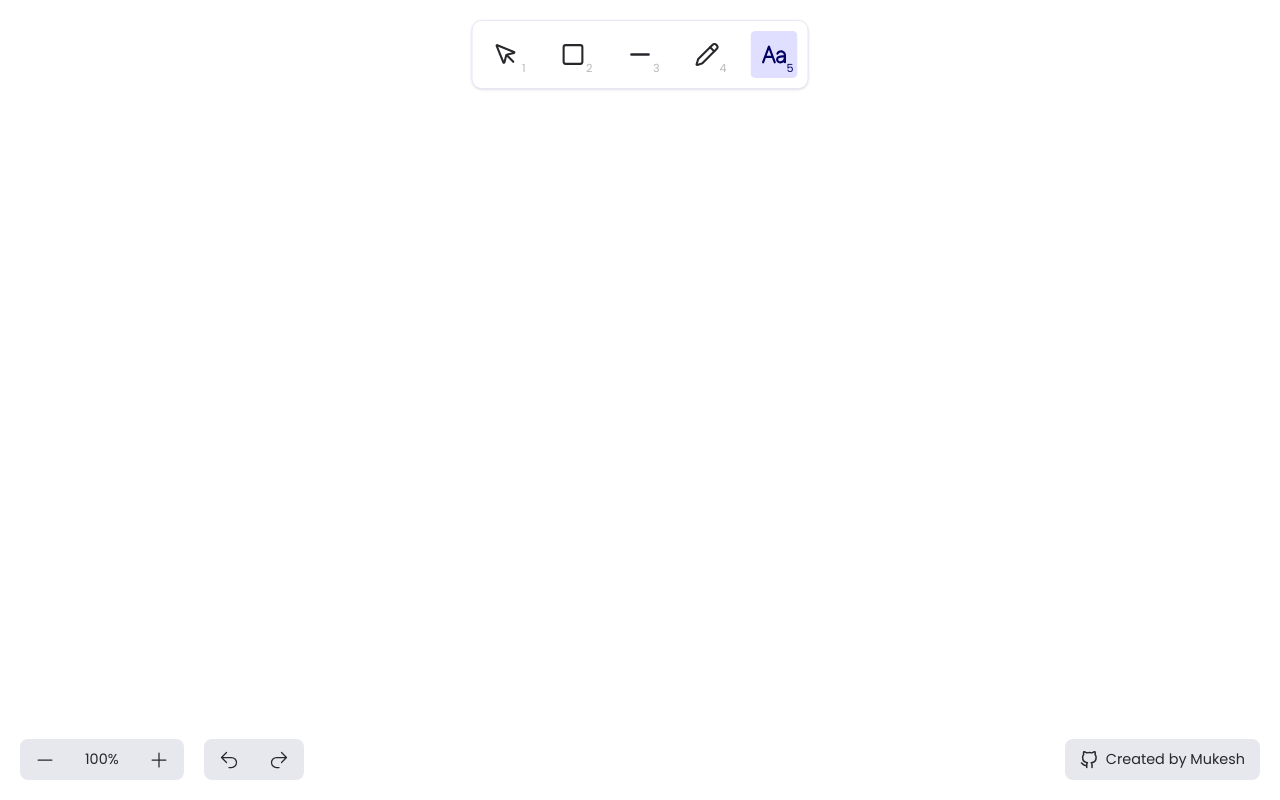
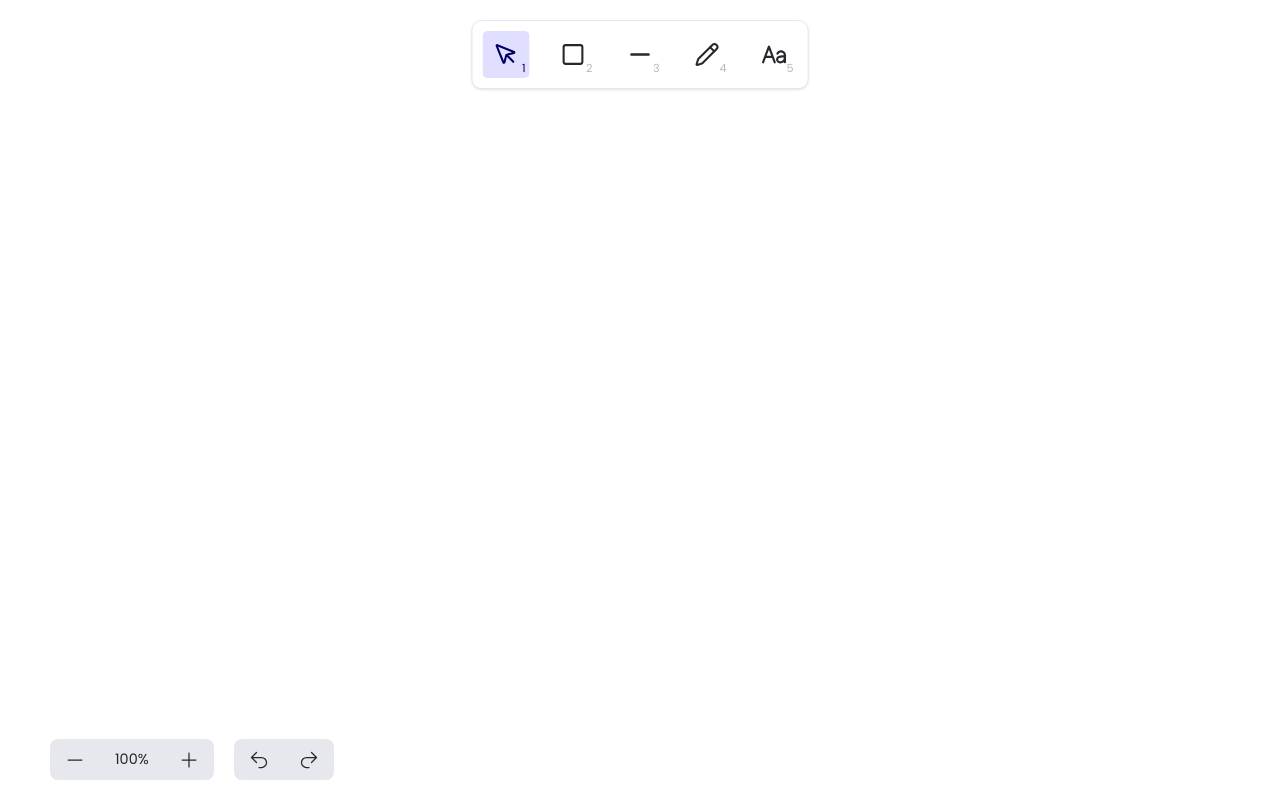
Before and after one commit to bmukesh23/ExcaliSketch, a React (Vite) app: page / in a window 1280 px wide. Built offline with nearby package versions, Linux system fonts and the light colour scheme.

Commit message:
change: default tool and refactor: types.ts to source

```diff
--- a/src/App.tsx
+++ b/src/App.tsx
@@ -3,7 +3,7 @@ import rough from 'roughjs';
 import { useHistory } from "./hooks/useHistory";
 import { usePressedKeys } from "./hooks/usePressedKeys";
 import { cursorForPosition, createElement, getElementAtPosition, resizedCoordinates, adjustElementCoordinates, drawElement, adjustmentRequired, } from "./library/utilities";
-import { Tools, SelectedElementType, ExtendedElementType, ElementType } from "./library/types";
+import { Tools, SelectedElementType, ExtendedElementType, ElementType } from "./types";
 import { ActionBar, ControlPanel } from "./components";
 
 export default function App() {
@@ -11,7 +11,7 @@ export default function App() {
   const [panOffset, setPanOffset] = useState({ x: 0, y: 0 });
   const [startPanMousePosition, setStartPanMousePosition] = useState({ x: 0, y: 0, });
   const [action, setAction] = useState("none");
-  const [tool, setTool] = useState<Tools>(Tools.Text);
+  const [tool, setTool] = useState<Tools>(Tools.Selection);
   const [selectedElement, setSelectedElement] = useState<ElementType | null>();
   const [scale, setScale] = useState(1);
   const [scaleOffset, setScaleOffset] = useState({ x: 0, y: 0 });
--- a/src/components/action-bar/action-bar.tsx
+++ b/src/components/action-bar/action-bar.tsx
@@ -1,4 +1,4 @@
-import { Tools } from "../../library/types";
+import { Tools } from "../../types";
 
 import { LuMousePointer, LuPencil } from "react-icons/lu";
 import { FiSquare } from "react-icons/fi";
--- a/src/components/control-panel/control-panel-style.css
+++ b/src/components/control-panel/control-panel-style.css
@@ -5,7 +5,7 @@
     position: fixed;
     z-index: 2;
     bottom: 20px;
-    left: 20px;
+    left: 50px;
 }
 
 .controlPanel button {
@@ -60,26 +60,3 @@
     border-top-right-radius: 8px;
     border-bottom-right-radius: 8px;
 }
-
-.link {
-    z-index: 2;
-    position: fixed;
-    bottom: 20px;
-    right: 20px;
-    border-radius: 8px;
-    display: flex;
-    gap: 8px;
-    align-items: center;
-    background-color: var(--panel-bg-color);
-    padding: 10px 15px;
-    text-decoration: none;
-}
-
-.link svg {
-    width: 18px;
-    height: 18px;
-}
-
-.link:hover {
-    text-decoration: underline;
-}
--- a/src/components/control-panel/control-panel.tsx
+++ b/src/components/control-panel/control-panel.tsx
@@ -2,7 +2,6 @@ import Tippy from "@tippyjs/react";
 import "tippy.js/dist/tippy.css";
 import "./control-panel-style.css";
 import { PiMinus, PiPlus } from "react-icons/pi";
-import { FiGithub } from "react-icons/fi";
 
 import {
     HiOutlineArrowUturnLeft,
@@ -25,7 +24,6 @@ export function ControlPanel({
     setScale,
 }: ControlPanelProps) {
     return (
-        <>
         <div className="controlPanel">
             <div className="zoomPanel">
                 <Tippy content="Zoom Out">
@@ -38,7 +36,7 @@ export function ControlPanel({
                         onClick={() => setScale(1)}
                         aria-label={`Set scale to 100%`}
                     >
-                            {new Intl.NumberFormat("en-GB", { style: "percent" }).format(
+                        {new Intl.NumberFormat("en-IN", { style: "percent" }).format(
                             scale
                         )}
                     </button>
@@ -62,11 +60,6 @@ export function ControlPanel({
                     </button>
                 </Tippy>
             </div>
-            </div>{" "}
-            <a className="link" href="https://github.com/bmukesh23" target="_blank">
-                <FiGithub />
-                Created by Mukesh
-            </a>
-        </>
+        </div>
     );
 }
--- a/src/hooks/useHistory.ts
+++ b/src/hooks/useHistory.ts
@@ -1,5 +1,5 @@
 import { useState } from "react";
-import { ElementType } from "../library/types";
+import { ElementType } from "../types";
 
 export const useHistory = (initialState: ElementType[]) => {
     const [index, setIndex] = useState(0);
--- a/src/library/utilities.ts
+++ b/src/library/utilities.ts
@@ -1,6 +1,6 @@
 import rough from "roughjs";
 import getStroke from "perfect-freehand";
-import { ElementType, Point, Tools } from "./types";
+import { ElementType, Point, Tools } from "../types";
 
 export const cursorForPosition = (position: string) => {
     switch (position) {
```
Also changed, not shown: src/types.ts (renamed from src/library/types.ts). Lines whose indentation alone changed are shown as unchanged.
